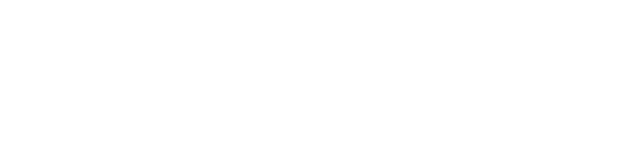
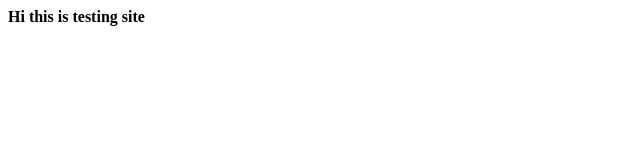
Before and after one commit to Prabhat-Rajpoot/First, a plain HTML site: page index.html in a window 1280 px wide. Shown: the whole page, without its empty margins (0-640 px from the left). Drawn offline with Linux system fonts and the light colour scheme.

Commit message:
Added few line

```diff
--- a/index.html
+++ b/index.html
@@ -4,7 +4,8 @@
 <head>
     <meta charset="UTF-8">
     <meta name="viewport" content="width=device-width, initial-scale=1.0">
-    <title>Document</title>
+    <title>This is document</title>
+    <b> Hi this is testing site</b>
 </head>
 <body>
 
```
